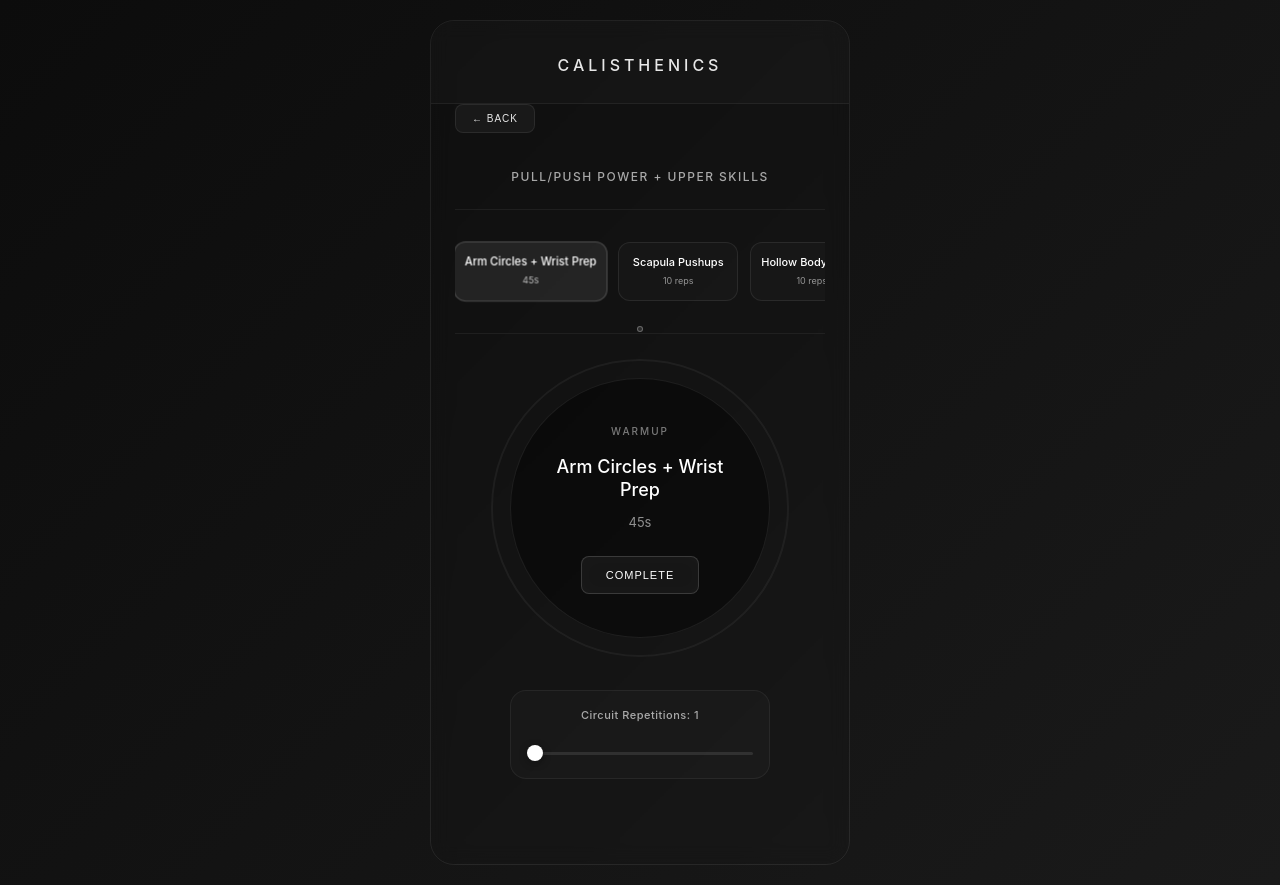
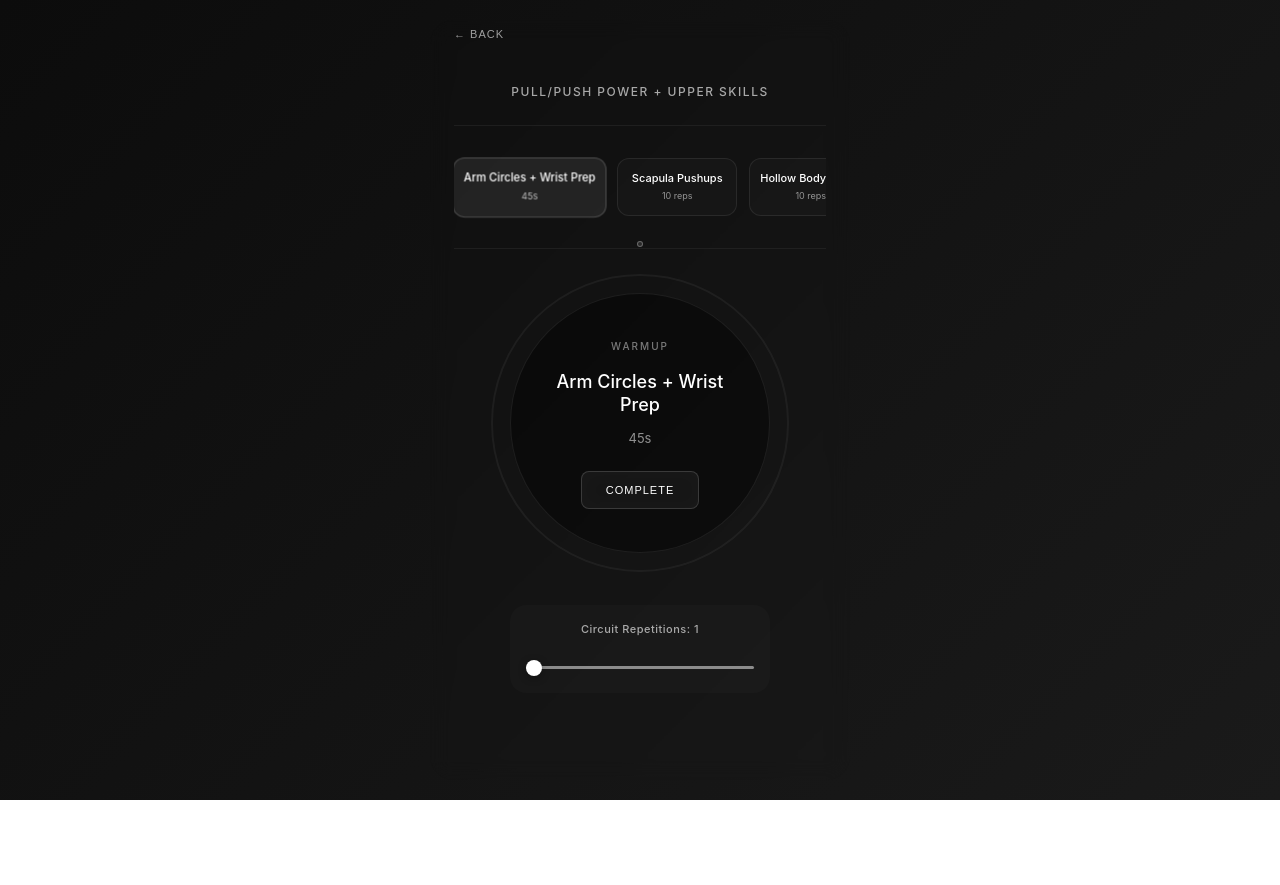
Before and after one commit to AarshGajjar/WorkoutTracker, a plain HTML site: page index.html in a window 1280 px wide. Both pictures are taken after a click on the button "Pull/Push Power + Upper Skills". After the commit the page ends 800 px from the top, so only its background shows below. Drawn offline with Linux system fonts and the light colour scheme.

Commit message:
Update index.html

```diff
--- a/index.html
+++ b/index.html
@@ -24,24 +24,7 @@
             flex-direction: column;
             backdrop-filter: blur(10px);
             border-radius: 24px;
-            border: 1px solid rgba(255,255,255,0.08);
             overflow: hidden;
-        }
-        .header {
-            text-align: center;
-            padding: 32px 0 24px;
-            background: rgba(255,255,255,0.02);
-            border-bottom: 1px solid rgba(255,255,255,0.06);
-            margin-bottom: 0;
-            flex-shrink: 0;
-        }
-        .header h1 {
-            font-size: 16px;
-            font-weight: 500;
-            letter-spacing: 4px;
-            color: #ffffff;
-            text-transform: uppercase;
-            opacity: 0.9;
         }
         .day-selector {
             flex: 1;
@@ -250,24 +233,22 @@
         }
         .exercise-item.current .exercise-item-details { opacity: 0.8; }
         .back-btn {
-            background: rgba(255,255,255,0.04);
-            color: #e8e8e8;
-            border: 1px solid rgba(255,255,255,0.08);
-            padding: 8px 16px;
-            font-size: 10px;
+            color: rgba(255,255,255,0.6);
+            padding: 8px 0;
+            font-size: 11px;
             cursor: pointer;
             margin-bottom: 16px;
-            transition: all 0.3s cubic-bezier(0.4, 0, 0.2, 1);
             letter-spacing: 1px;
             text-transform: uppercase;
             width: fit-content;
             flex-shrink: 0;
-            border-radius: 8px;
             font-weight: 500;
+            border: none;
+            background: none;
+            transition: color 0.3s ease;
         }
         .back-btn:hover {
-            background: rgba(255,255,255,0.08);
-            border-color: rgba(255,255,255,0.15);
+            color: rgba(255,255,255,0.9);
         }
 
         .circuit-controls {
@@ -281,7 +262,6 @@
             background: rgba(255,255,255,0.02);
             border-radius: 16px;
             padding: 16px;
-            border: 1px solid rgba(255,255,255,0.06);
         }
         .circuit-slider-label {
             font-size: 11px;
@@ -296,7 +276,7 @@
             -webkit-appearance: none;
             appearance: none;
             height: 3px;
-            background: rgba(255,255,255,0.1);
+            background: rgba(255, 255, 255, 0.5);
             outline: none;
             cursor: pointer;
             border-radius: 2px;
@@ -306,7 +286,7 @@
             width: 16px;
             height: 16px;
             border-radius: 50%;
-            background: #ffffff;
+            background: #ffffff !important;
             cursor: pointer;
             border: none;
             box-shadow: 0 2px 8px rgba(0,0,0,0.3);
@@ -412,8 +392,6 @@
             .exercise-item { min-width: 90px; }
         }
         @media (max-height: 600px) and (orientation: landscape) {
-            .header { padding: 16px 0; margin-bottom: 8px; }
-            .header h1 { font-size: 14px; }
             .circle-container { width: 200px; height: 200px; margin-bottom: 16px; }
             .exercise-circle { width: 160px; height: 160px; padding: 20px; }
             .exercise-name { font-size: 14px; margin-bottom: 8px; }
@@ -437,10 +415,6 @@
 </head>
 <body>
     <div class="container">
-        <div class="header">
-            <h1>CALISTHENICS</h1>
-        </div>
-
         <div id="daySelector" class="day-selector">
             <button class="day-btn" onclick="startWorkout(1)">Pull/Push Power + Upper Skills</button>
             <button class="day-btn" onclick="startWorkout(2)">Strength + Lower Skills + Core</button>
```
